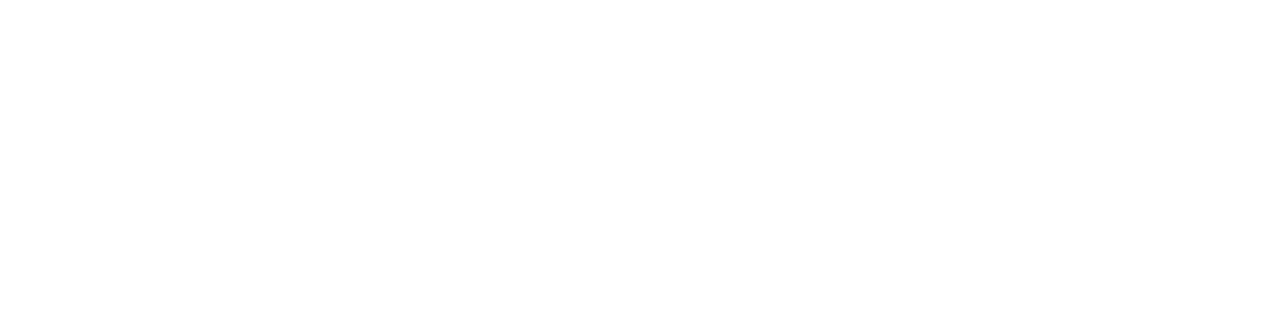
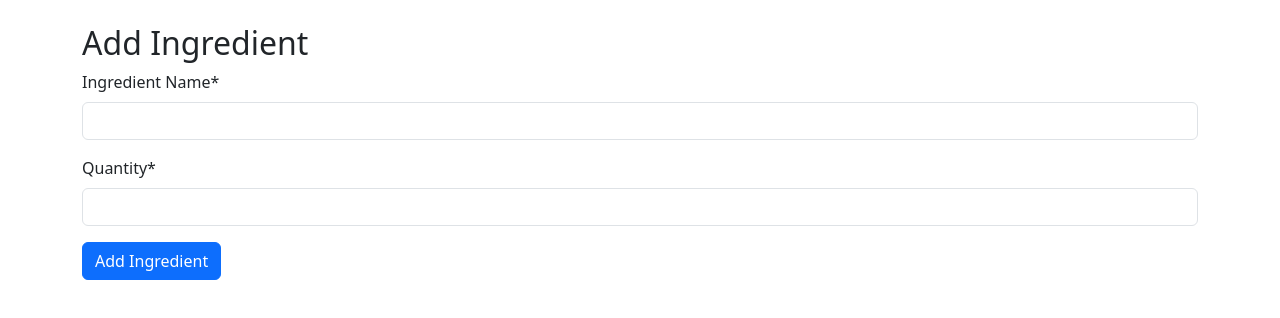
Before and after one commit to sukendhar/react-store-ui, a React (Create React App) app: page /items/1/ingredients/new in a window 1280 px wide. Before the commit this address had no page. Shown: the top 318 px of the page. Built offline with nearby package versions, Linux system fonts and the light colour scheme.

Commit message:
Implemented Add new ingredient form from Item view page

```diff
--- a/src/App.js
+++ b/src/App.js
@@ -8,6 +8,7 @@ import ItemForm from "./components/items/ItemForm";
 import EditItemForm from "./components/items/EditItemsForm";
 import ItemView from "./components/items/ItemView";
 import EditIngredientForm from "./components/ingredients/EditIngredientForm";
+import IngredientForm from "./components/ingredients/IngredientForm";
 
 function App() {
   return (
@@ -21,6 +22,7 @@ function App() {
             <Route path="/items/:id/edit" element={<EditItemForm />} />
             <Route path="/items/:id" element={<ItemView />} />
             <Route path="/ingredients/:id/edit" element={<EditIngredientForm />} />
+            <Route path="/items/:itemId/ingredients/new" element={<IngredientForm />} />
         </Routes>
       </Router>
   );
--- /dev/null
+++ b/src/components/ingredients/IngredientForm.js
@@ -0,0 +1,86 @@
+import React, { useState } from 'react';
+import { useParams, useNavigate } from 'react-router-dom';
+import { Form, Button, Container, Alert } from 'react-bootstrap';
+import api from '../../services/api';
+
+const IngredientForm = () => {
+    const { itemId } = useParams();
+    const navigate = useNavigate();
+
+    const [ingredient, setIngredient] = useState({
+        name: '',
+        quantity: ''
+    });
+
+    const [errors, setErrors] = useState({});
+    const [success, setSuccess] = useState('');
+
+    const validate = () => {
+        const newErrors = {};
+        if (!ingredient.name) newErrors.name = 'Name is required';
+        if (!ingredient.quantity) newErrors.quantity = 'Quantity is required';
+        return newErrors;
+    };
+
+    const handleChange = (e) => {
+        setIngredient({ ...ingredient, [e.target.name]: e.target.value });
+    };
+
+    const formSubmit = async (e) => {
+        e.preventDefault();
+        const validationErrors = validate();
+        if (Object.keys(validationErrors).length > 0) {
+            setErrors(validationErrors);
+            return;
+        }
+
+        try {
+            await api.post(`/items/${itemId}/ingredients`, ingredient);
+            setSuccess('Ingredient added successfully');
+            setIngredient({ name: '', quantity: '' });
+            setTimeout(() => navigate(`/items/${itemId}`), 1500);
+        } catch (err) {
+            setErrors({ submit: 'Errir in add ingredient' });
+        }
+    };
+
+    return (
+        <Container className="mt-4">
+            <h2>Add Ingredient</h2>
+            {success && <Alert variant="success">{success}</Alert>}
+            {errors.submit && <Alert variant="danger">{errors.submit}</Alert>}
+
+            <Form onSubmit={formSubmit}>
+                <Form.Group className="mb-3">
+                    <Form.Label>Ingredient Name*</Form.Label>
+                    <Form.Control
+                        type="text"
+                        name="name"
+                        value={ingredient.name}
+                        onChange={handleChange}
+                        isInvalid={!!errors.name}
+                    />
+                    <Form.Control.Feedback type="invalid">{errors.name}</Form.Control.Feedback>
+                </Form.Group>
+
+                <Form.Group className="mb-3">
+                    <Form.Label>Quantity*</Form.Label>
+                    <Form.Control
+                        type="text"
+                        name="quantity"
+                        value={ingredient.quantity}
+                        onChange={handleChange}
+                        isInvalid={!!errors.quantity}
+                    />
+                    <Form.Control.Feedback type="invalid">{errors.quantity}</Form.Control.Feedback>
+                </Form.Group>
+
+                <Button variant="primary" type="submit">
+                    Add Ingredient
+                </Button>
+            </Form>
+        </Container>
+    );
+};
+
+export default IngredientForm;
--- a/src/components/items/ItemView.js
+++ b/src/components/items/ItemView.js
@@ -61,7 +61,13 @@ const ItemView = () => {
                 </Card>
             )}
 
-            <h5>Ingredients</h5>
+            <div className="d-flex justify-content-between align-items-center mb-2">
+                <h4>Ingredients</h4>
+                <Button variant="primary" onClick={() => navigate(`/items/${id}/ingredients/new`)}>
+                    Add Ingredient
+                </Button>
+            </div>
+
             {ingredients.length === 0 ? (
                 <p>No ingredients found.</p>
             ) : (
```
